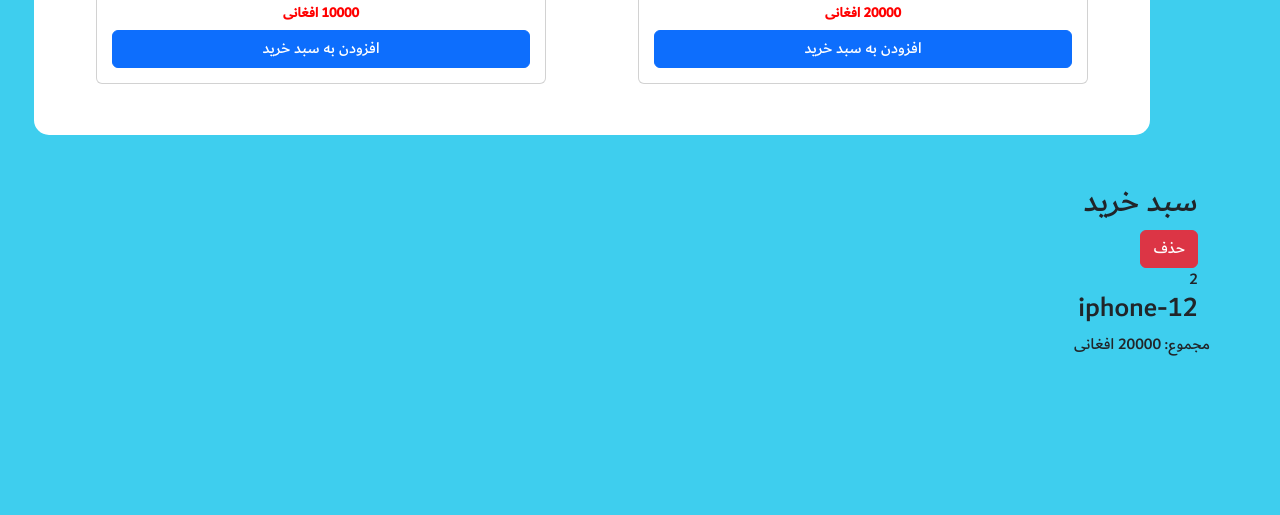
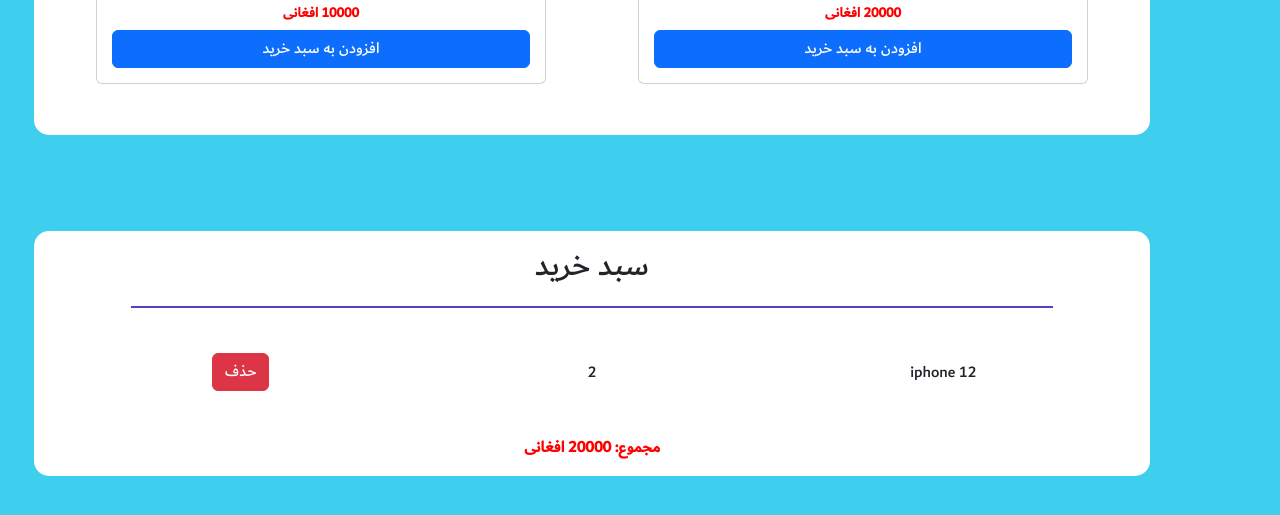
Before and after one commit to HassanEhsani/shopping-Cart, a plain HTML site: page index.html in a window 1280 px wide. Shown: the part 435-950 px from the top of the page. Before the commit the page ends 800 px from the top, so only its background shows below. Drawn offline with nearby package versions, Linux system fonts and the light colour scheme.

Commit message:
Done the css style

```diff
--- a/index.html
+++ b/index.html
@@ -55,7 +55,7 @@
                             <div class="qty">2</div>
                         </div>
                         <div class="col-md-4">
-                            <h3 class="cart__item-title">iphone-12</h3>
+                            <h3 class="cart__item-title">iphone 12</h3>
                         </div>
                     </div>
                 </div>
--- a/style/main.css
+++ b/style/main.css
@@ -50,3 +50,40 @@ body{
     font-weight: bolder;
     color: var(--color-price);
 }
+
+.cart{
+    background-color: var(--bg-color-secondary);
+    width: 100%;
+    height: auto;
+    text-align: center;
+    padding: 1rem;
+    margin: 3rem;
+    border-radius: 15px;
+}
+.cart__line{
+    border: 1px solid var(--color-cart-line);
+    width: 85%;
+    margin:20px auto;
+}
+
+.cart__item{
+    display: flex;
+    justify-content: space-between;
+    direction: ltr;
+    padding: 15px;
+    margin: 30px 0;
+}
+.cart__item-title{
+    font-size: 16px;
+    padding-top: 10px;
+}
+
+.p-8{
+    padding-top: 8px;
+}
+.cart__total-price{
+    justify-content: center;
+    margin-top: 30px;
+    font-weight: bolder;
+    color: var(--color-price);
+}
```
